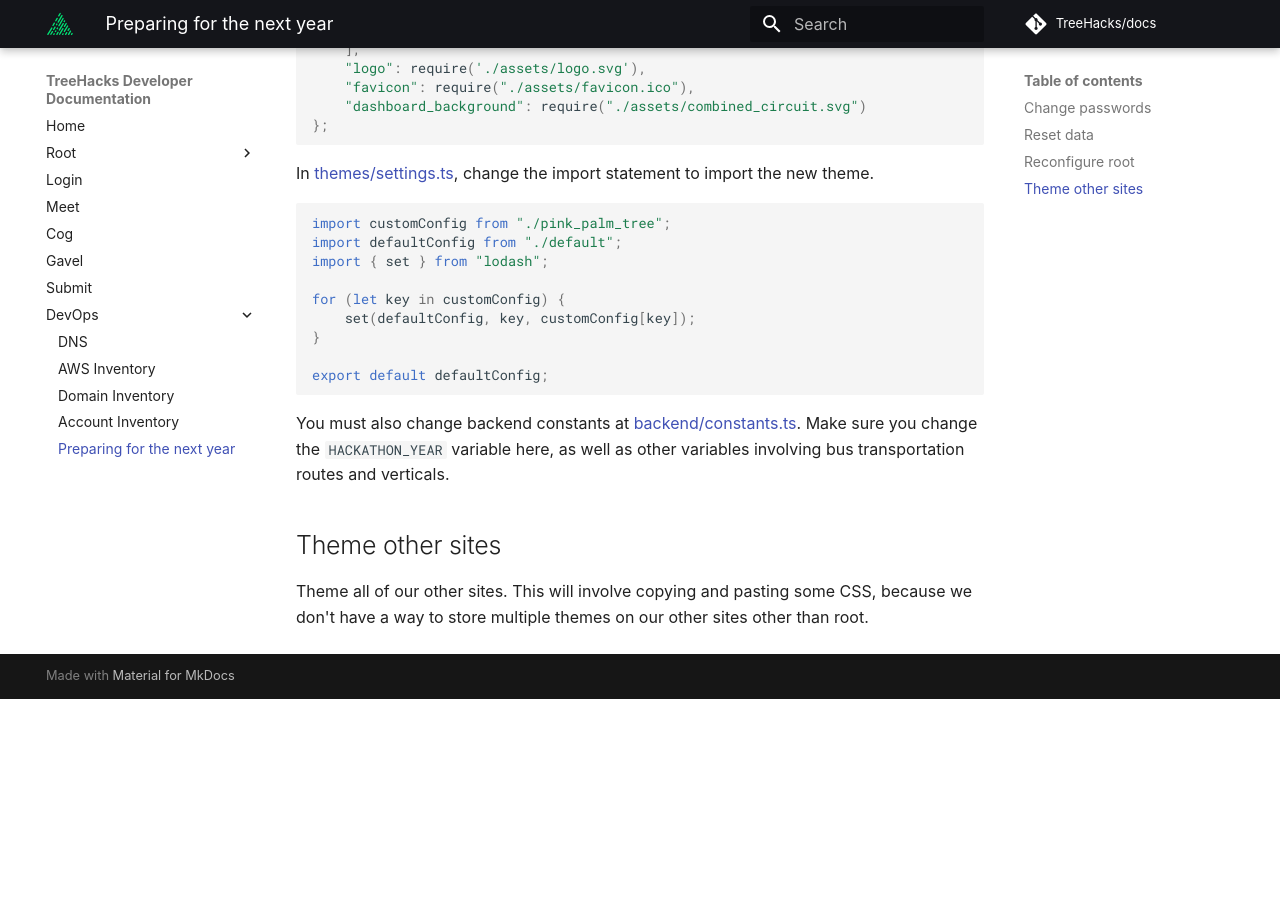
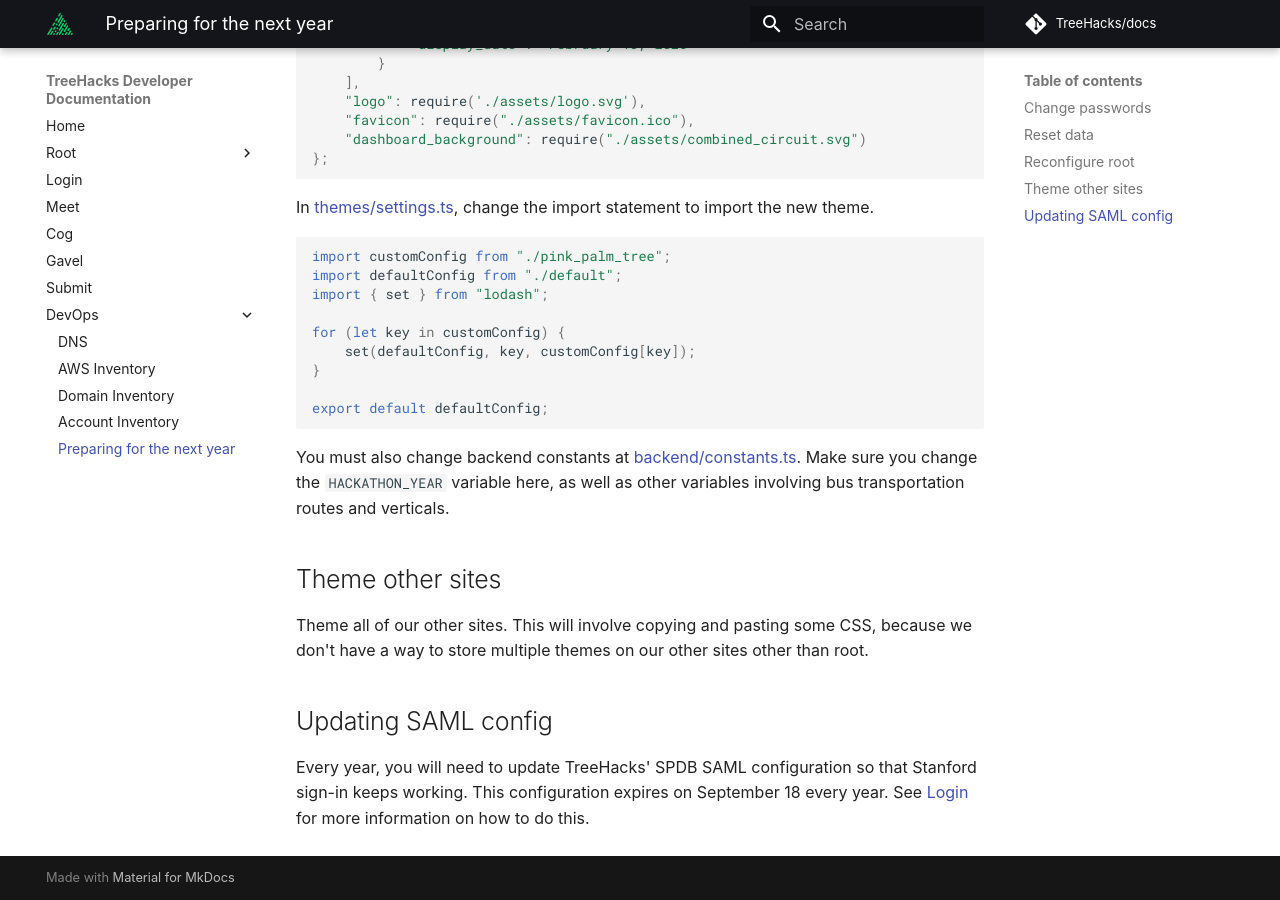
Before and after one commit to TreeHacks/docs, an MkDocs documentation site: the page built from docs/devops/next-year.md, in a window 1280 px wide and 900 px high, scrolled down 2037 px. Built offline with MkDocs 1.6.1 and Material for MkDocs 9.7.7, drawn with Linux system fonts in a browser that asks for light colours; some web fonts are replaced; comment, search, counter and statistics services are not loaded; before the commit the page ends 2736 px from its top, so only the background shows below that.

Commit message:
Updating SAML config

```diff
--- a/docs/devops/next-year.md
+++ b/docs/devops/next-year.md
@@ -5,6 +5,7 @@ The general steps required for a new TreeHacks year are:
 - Reset data
 - Reconfigure root
 - Theme other sites
+- Renew Stanford SAML
 
 ## Change passwords
 
@@ -95,3 +96,7 @@ You must also change backend constants at [backend/constants.ts](https://github.
 ## Theme other sites
 
 Theme all of our other sites. This will involve copying and pasting some CSS, because we don't have a way to store multiple themes on our other sites other than root.
+
+## Updating SAML config
+
+Every year, you will need to update TreeHacks' SPDB SAML configuration so that Stanford sign-in keeps working. This configuration expires on September 18 every year. See [Login](../login.md) for more information on how to do this.
```
